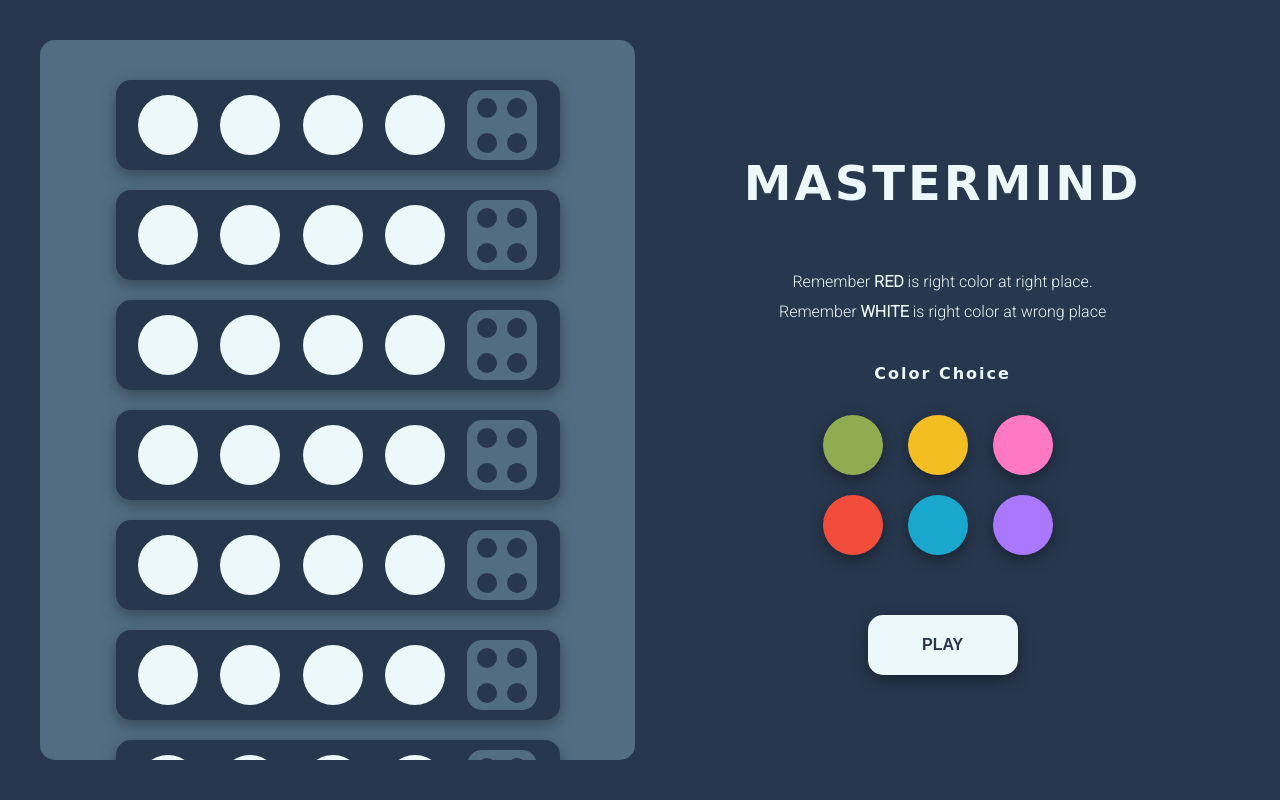
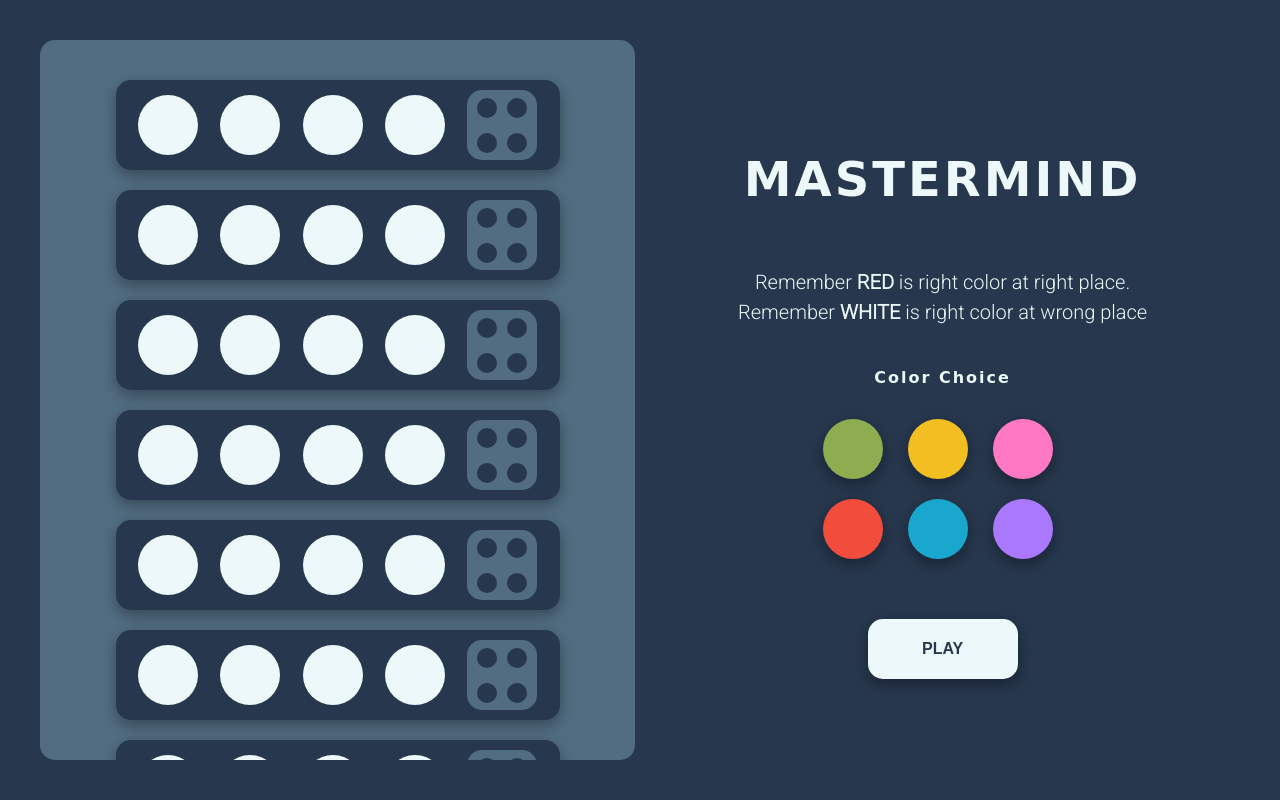
Before and after one commit to AgatheLouiseLav/MastermindGame, a website: page index.html in a window 1280 px wide. Drawn offline with Linux system fonts and the light colour scheme; a web font is replaced by a local one.

```diff
--- a/index.html
+++ b/index.html
@@ -3,6 +3,7 @@
 <head>
 	<meta charset="UTF-8">
 	<meta name="viewport" content="width=device-width, initial-scale=1.0">
+	<link rel="icon" type="image/x-icon" href="./image/M.jpg">
 	<link rel="stylesheet" href="style.css">
 	<title>Mastermind</title>
 	<script defer src="main.js"></script>
@@ -134,8 +135,8 @@
 		<h3></h3>
 		<h1>MASTERMIND</h1>
 
-		<p>Remember <span>RED</span> is right color at right place.<br>
-		Remember <span>WHITE</span> is right color at wrong place</p>
+		<p>Remember <span> RED </span> is right color at right place.<br>
+		Remember <span> WHITE </span> is right color at wrong place </p>
 
 		<h4>Color Choice</h4>
 		<div class="choice">
--- a/style.css
+++ b/style.css
@@ -65,6 +65,7 @@
 	/*border: 2px red solid;*/
 	display: block;
 	text-align: center;
+	font-size: 20px;
 	font-family: 'Roboto', sans-serif;
 	 line-height: 30px;
 }
```
Also changed, not shown: MastermindImg1.png (added), README.md, image/M.jpg (added).
